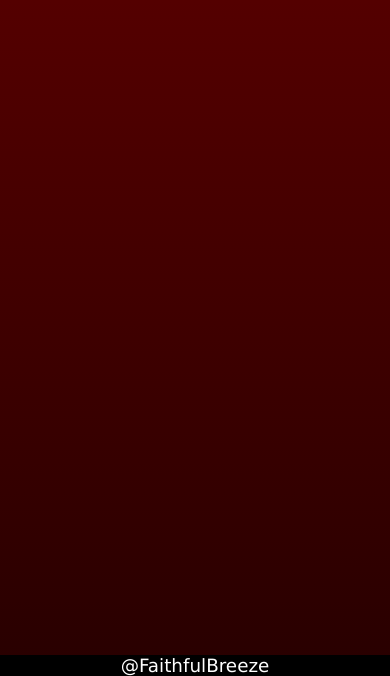
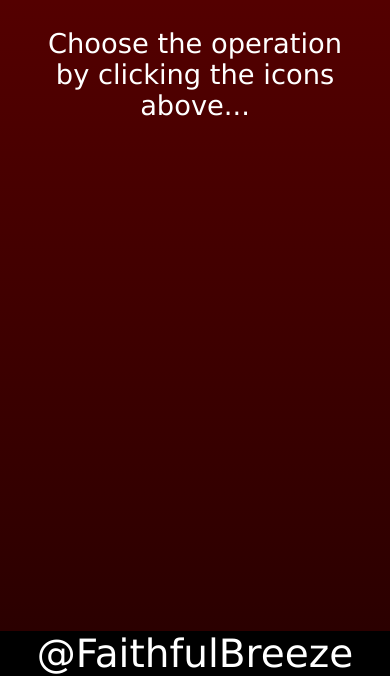
Before and after one commit to FaithfulBreeze/my-first-crud, a website: page index.html in a window 390 px wide. Shown: the part 168-844 px from the top of the page. Drawn offline with Linux system fonts and the light colour scheme.

Commit message:
Update CSS

```diff
--- a/docker-compose.yaml
+++ b/docker-compose.yaml
@@ -4,3 +4,5 @@ services:
     container_name: my-first-crud
     ports:
       - 5050:5050
+    volumes:
+      - ./src/css/:/app/src/css/
--- a/src/css/style.css
+++ b/src/css/style.css
@@ -113,3 +113,21 @@ footer, footer a{
     text-align: center;
     text-decoration: none;
 }
+
+@media screen and (max-width: 740px) {
+    body{
+        font-size: 3em;
+    }
+}
+
+@media screen and (max-width: 445px) {
+    body{
+        font-size: 10vw;
+    }
+}
+
+@media screen and (max-width: 300px) {
+    body{
+        font-size: 1.5em;
+    }
+}
```
